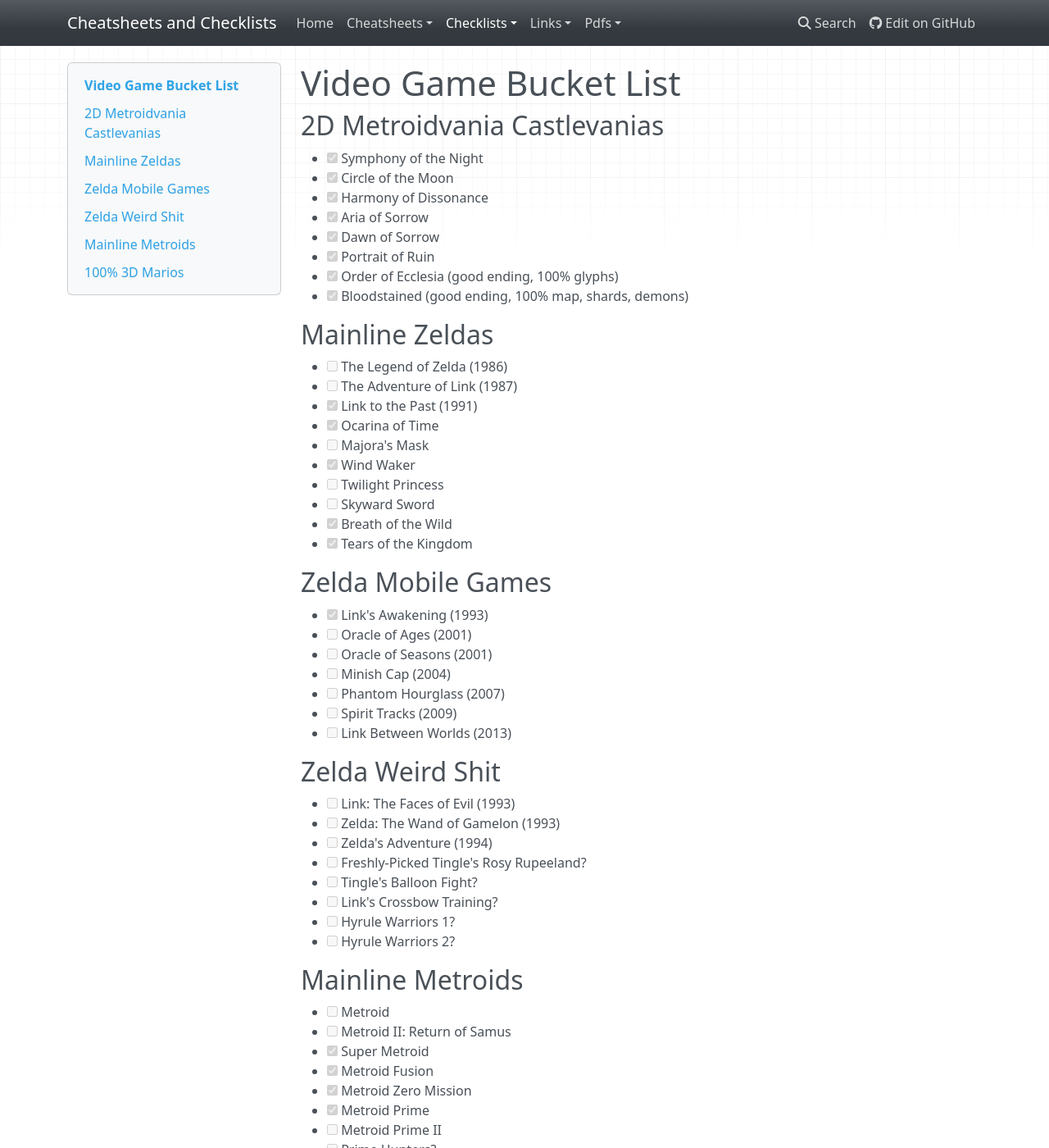
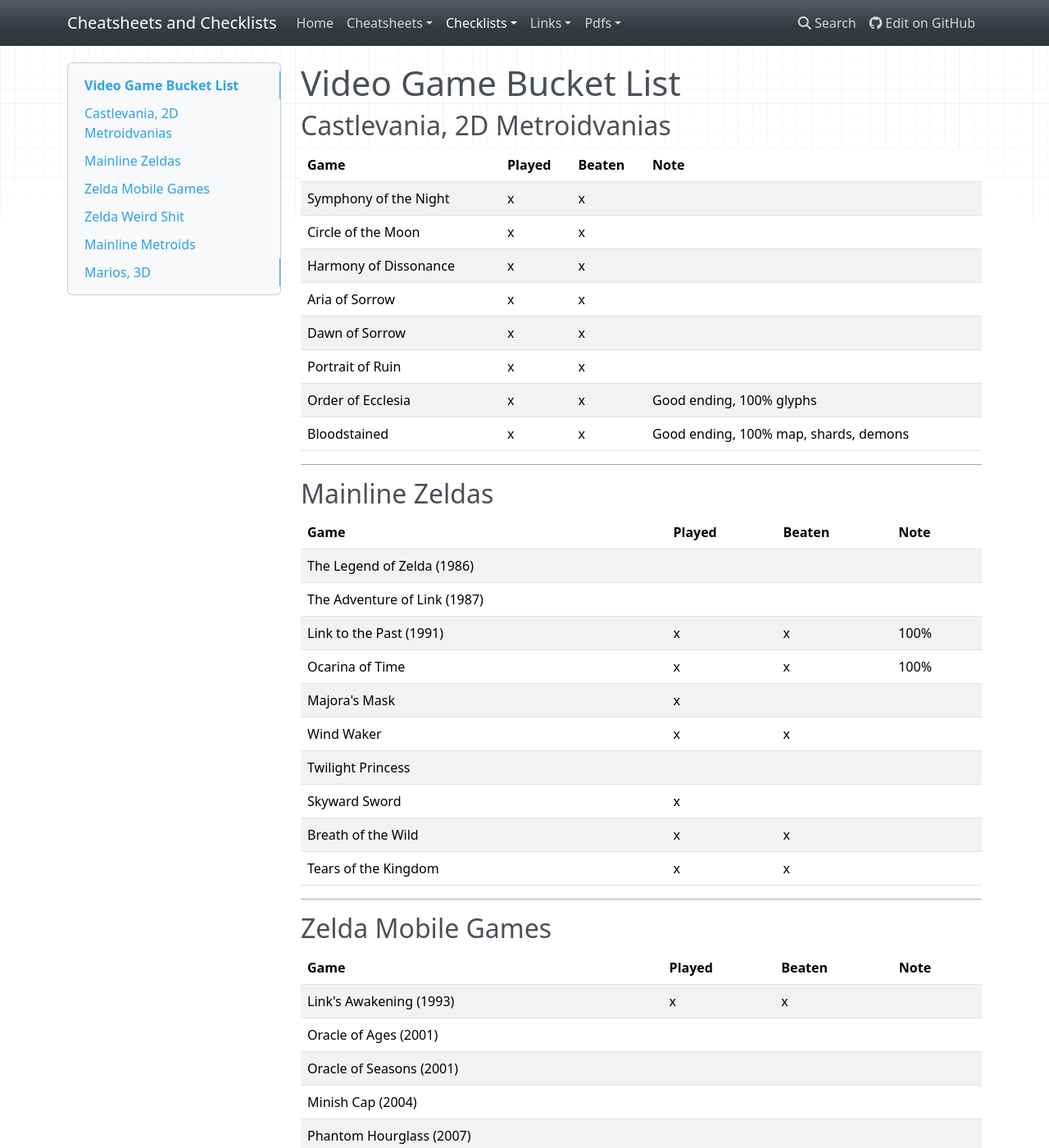
Before and after one commit to buckmanc/cheatsheets_and_checklists, an MkDocs documentation site: the page built from docs/checklists/bucket_list_games.md, in a window 1280 px wide and 1400 px high. Shown: the whole window at 82% size. Built offline with MkDocs 1.6.1, drawn with Linux system fonts in a browser that asks for light colours; nearby versions of some CDN libraries; some of the changed text lies outside the part shown.

Commit message:
update bucketlist games

```diff
--- a/docs/checklists/bucket_list_games.md
+++ b/docs/checklists/bucket_list_games.md
@@ -1,64 +1,95 @@
 # Video Game Bucket List
 
-## 2D Metroidvania Castlevanias
-- [x] Symphony of the Night
-- [x] Circle of the Moon
-- [x] Harmony of Dissonance
-- [x] Aria of Sorrow
-- [x] Dawn of Sorrow
-- [x] Portrait of Ruin
-- [x] Order of Ecclesia (good ending, 100% glyphs)
-- [x] Bloodstained (good ending, 100% map, shards, demons)
+<!-- should be '2D Metroidvania Castlevanias' but tables lose styling if headers start with numbers anywhere on the page -->
+
+## Castlevania, 2D Metroidvanias
+
+Game | Played | Beaten | Note
+---|---|---|---
+Symphony of the Night | x | x |
+Circle of the Moon | x | x |
+Harmony of Dissonance | x | x |
+Aria of Sorrow | x | x |
+Dawn of Sorrow | x | x |
+Portrait of Ruin | x | x |
+Order of Ecclesia | x | x | Good ending, 100% glyphs
+Bloodstained | x | x | Good ending, 100% map, shards, demons
+
+---
 
 ## Mainline Zeldas
-- [ ] The Legend of Zelda (1986)
-- [ ] The Adventure of Link (1987)
-- [x] Link to the Past (1991)
-- [x] Ocarina of Time
-- [ ] Majora's Mask
-- [x] Wind Waker
-- [ ] Twilight Princess
-- [ ] Skyward Sword
-- [x] Breath of the Wild
-- [x] Tears of the Kingdom
+
+Game | Played | Beaten | Note
+---|---|---|---
+The Legend of Zelda (1986) | | |
+The Adventure of Link (1987) | | |
+Link to the Past (1991) | x | x |100%
+Ocarina of Time | x | x | 100%
+Majora's Mask | x | |
+Wind Waker | x | x |
+Twilight Princess | | |
+Skyward Sword | x | |
+Breath of the Wild | x | x |
+Tears of the Kingdom | x | x |
+
+---
 
 ## Zelda Mobile Games
-- [x] Link's Awakening (1993)
-- [ ] Oracle of Ages (2001)
-- [ ] Oracle of Seasons (2001)
-- [ ] Minish Cap (2004)
-- [ ] Phantom Hourglass (2007)
-- [ ] Spirit Tracks (2009)
-- [ ] Link Between Worlds (2013)
+
+Game | Played | Beaten | Note
+---|---|---|---
+Link's Awakening (1993) | x | x |
+Oracle of Ages (2001) | | |
+Oracle of Seasons (2001) | | |
+Minish Cap (2004) | | |
+Phantom Hourglass (2007) | | |
+Spirit Tracks (2009) | | |
+Link Between Worlds (2013) | | |
+
+---
 
 ## Zelda Weird Shit
-- [ ] Link: The Faces of Evil (1993)
-- [ ] Zelda: The Wand of Gamelon (1993)
-- [ ] Zelda's Adventure (1994)
-- [ ] Freshly-Picked Tingle's Rosy Rupeeland?
-- [ ] Tingle's Balloon Fight?
-- [ ] Link's Crossbow Training?
-- [ ] Hyrule Warriors 1?
-- [ ] Hyrule Warriors 2?
+
+Game | Played | Beaten | Note
+---|---|---|---
+Link: The Faces of Evil (1993) | | |
+Zelda: The Wand of Gamelon (1993) | | |
+Zelda's Adventure (1994) | | |
+Freshly---Picked Tingle's Rosy Rupeeland? | | |
+Tingle's Balloon Fight? | | |
+Link's Crossbow Training? | | |
+Hyrule Warriors 1? | | |
+Hyrule Warriors 2? | | |
+
+---
 
 ## Mainline Metroids
-- [ ] Metroid
-- [ ] Metroid II: Return of Samus
-- [x] Super Metroid
-- [x] Metroid Fusion
-- [x] Metroid Zero Mission
-- [x] Metroid Prime
-- [ ] Metroid Prime II
-- [ ] Prime Hunters?
-- [ ] Metroid Prime III
-- [ ] Other M
-- [ ] Samus Returns
-- [x] Metroid Dread
-- [ ] Federation Force?
 
-## 100% 3D Marios
-- [ ] Mario 64
-- [x] Sunshine
-- [x] Galaxy
-- [ ] Galaxy 2
-- [x] Odyssey
+Game | Played | Beaten | Note
+---|---|---|---
+Metroid | x | |
+Metroid II: Return of Samus | x | |
+Super Metroid | x | x | 100%
+Metroid Fusion | x | x |
+Metroid Zero Mission | x | x |
+Metroid Prime | x | x |
+Metroid Prime II | x | |
+Prime Hunters? | | |
+Metroid Prime III | | |
+Metroid Prime IV | | |
+Other M | | |
+Samus Returns | | |
+Metroid Dread | x | x |100%
+Federation Force? | | |
+
+---
+
+## Marios, 3D
+
+Game | Played | Beaten | Note
+---|---|---|---
+Mario 64 | x | x |
+Sunshine | x | x | 100%
+Galaxy | x | x | 100%
+Galaxy 2 | x | |
+Odyssey | x | x | 100%
--- a/mkdocs.yml
+++ b/mkdocs.yml
@@ -2,9 +2,6 @@
 site_name: Cheatsheets and Checklists
 
 # specifying extensions here clears the existing list set in standard.yml
-# markdown_extensions:
-#   - chorkdown.tasklist:
-#       custom_checkbox: true
 site_url: https://cheatsheets.buckman.cc
 repo_url: https://github.com/buckmanc/cheatsheets_and_checklists
 site_description: A simple repo of personal reference material written in Markdown. Peruse at your leisure, preferably with a cup of bean water in a cozy tavern run by an orc.
```
